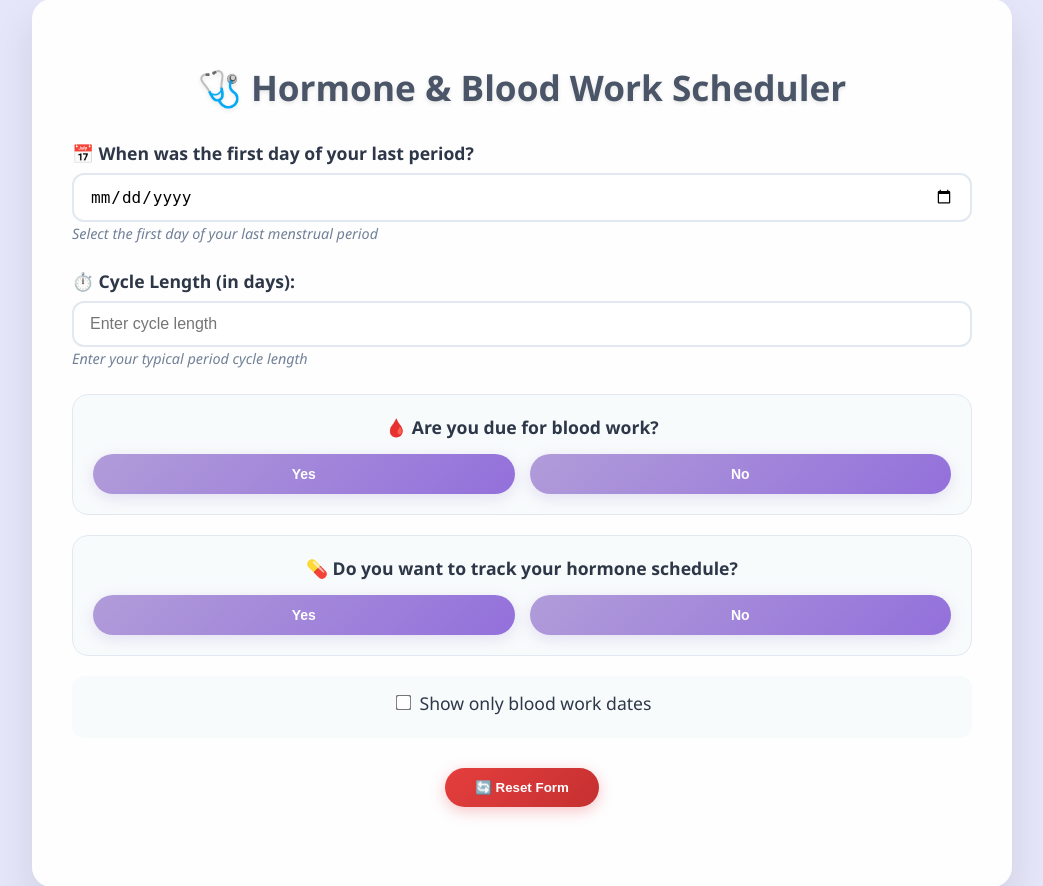
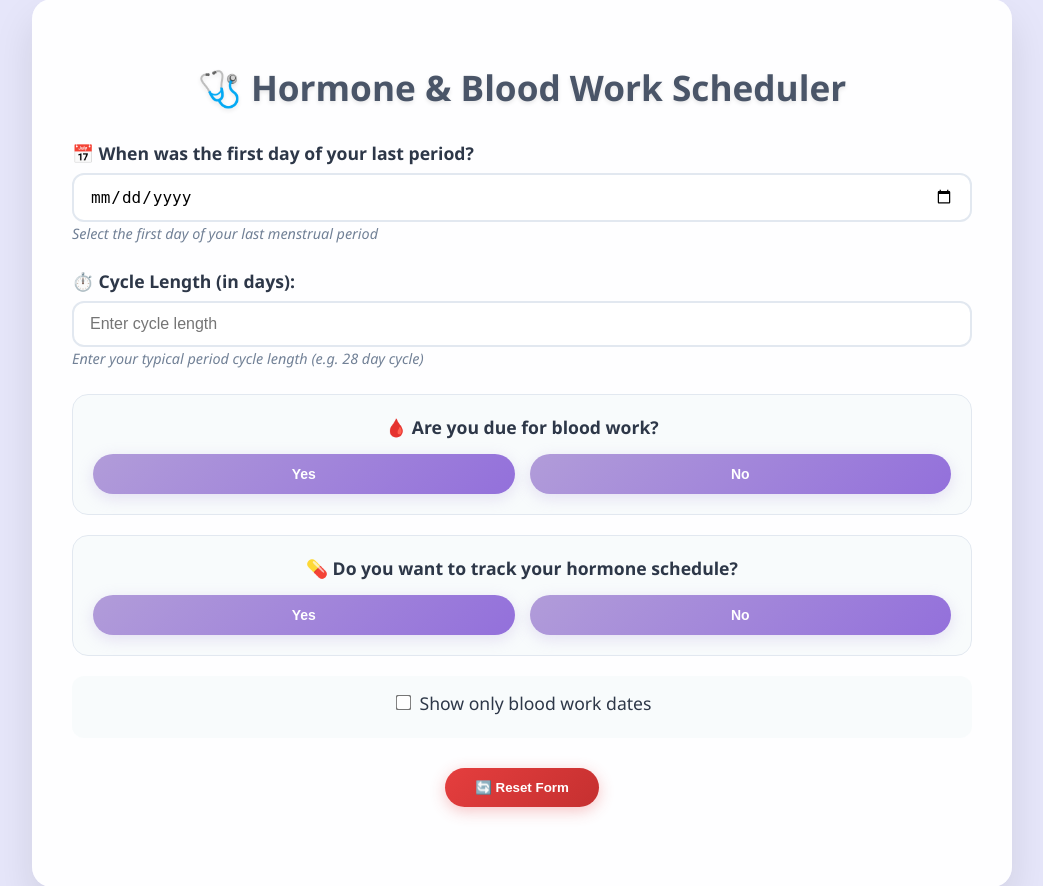
Before and after one commit to josh-jacob/Hormone-and-Blood-Work-Scheduler, a Flask app: page / in a window 1280 px wide. Shown: the part 41-927 px from the top of the page, without its empty margins (118-1161 px from the left). Run offline with Flask 3, Linux system fonts and the light colour scheme.

Commit message:
Update index.html

```diff
--- a/templates/index.html
+++ b/templates/index.html
@@ -355,7 +355,7 @@
             <div class="form-group">
                 <label for="cycle_length">⏱️ Cycle Length (in days):</label>
                 <input type="number" id="cycle_length_input" name="cycle_length_input" min="20" max="45" placeholder="Enter cycle length">
-                <small class="form-help">Enter your typical period cycle length</small>
+                <small class="form-help">Enter your typical period cycle length (e.g. 28 day cycle)</small>
             </div>
 
             <input type="hidden" id="cycle_length" name="cycle_length" required>
```
